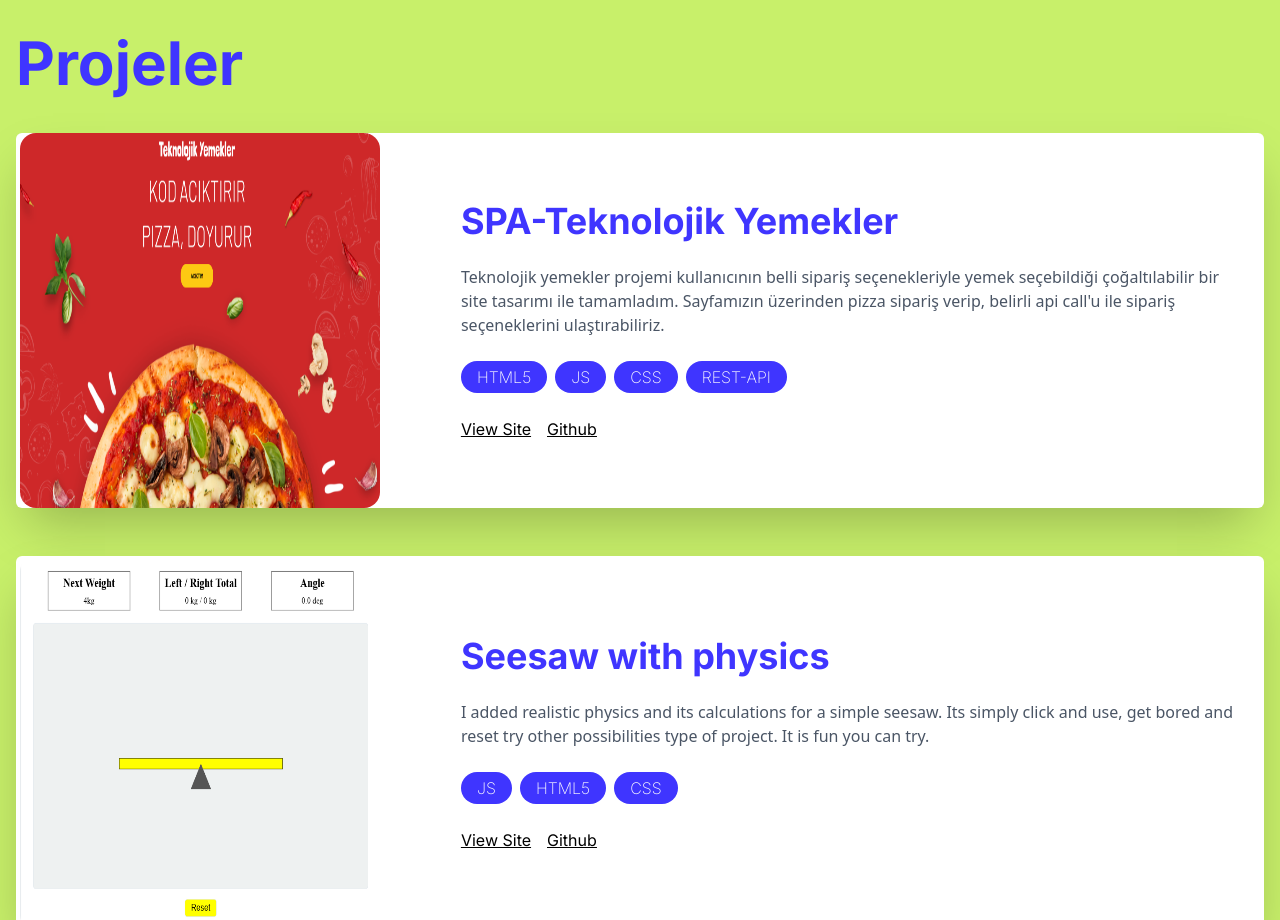
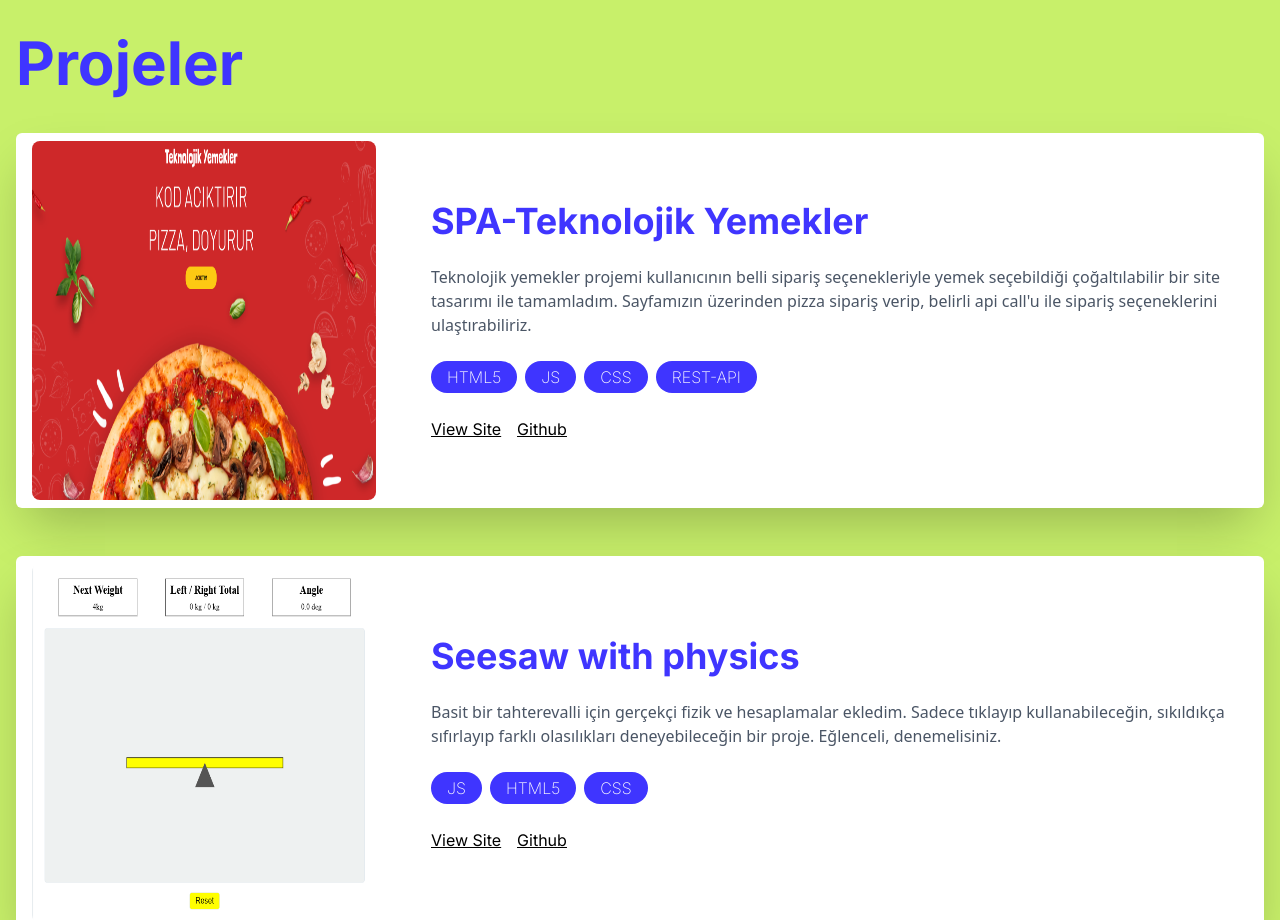
Before and after one commit to YureiSh/portfolio, a React (Vite) app: page / in a window 1280 px wide. Shown: the part 1880-2800 px from the top of the page. Built offline with nearby package versions, Linux system fonts and the light colour scheme.

Commit message:
project description en/tr options, padding fix

```diff
--- a/src/components/projects-components/Project.jsx
+++ b/src/components/projects-components/Project.jsx
@@ -2,11 +2,13 @@ import { useContext } from "react";
 import LMButtons from "./LMButtons";
 import ProjectLinks from "./ProjectLinks";
 import { ThemeContext } from "../../contexts/ThemeContext";
+import { LanguageContext } from "../../contexts/LanguageContext";
 
 const data = [{
     image: "/projects/project-0.png",
     title: "SPA-Teknolojik Yemekler",
-    description: "Teknolojik yemekler projemi kullanıcının belli sipariş seçenekleriyle yemek seçebildiği çoğaltılabilir bir site tasarımı ile tamamladım. Sayfamızın üzerinden pizza sipariş verip, belirli api call'u ile sipariş seçeneklerini ulaştırabiliriz.",
+    description_tr: "Teknolojik yemekler projemi kullanıcının belli sipariş seçenekleriyle yemek seçebildiği çoğaltılabilir bir site tasarımı ile tamamladım. Sayfamızın üzerinden pizza sipariş verip, belirli api call'u ile sipariş seçeneklerini ulaştırabiliriz.",
+    description_en: "I completed my technological meals project by designing a scalable website where users can select meals with specific order options. Through our page, users can place pizza orders and send their order preferences via a specific API call.",
     languages: ["HTML5", "JS", "CSS", "REST-API"],
     links: [
         { github: "https://github.com/YureiSh/fsweb-s8-challenge-pizza", site: "#1" }
@@ -15,7 +17,8 @@ const data = [{
 {
     image: "/projects/project-1.png",
     title: "Seesaw with physics",
-    description: "I added realistic physics and its calculations for a simple seesaw. Its simply click and use, get bored and reset try other possibilities type of project. It is fun you can try.",
+    description_en: "I added realistic physics and its calculations for a simple seesaw. Its simply click and use, get bored and reset try other possibilities type of project. It is fun you can try.",
+    description_tr: "Basit bir tahterevalli için gerçekçi fizik ve hesaplamalar ekledim. Sadece tıklayıp kullanabileceğin, sıkıldıkça sıfırlayıp farklı olasılıkları deneyebileceğin bir proje. Eğlenceli, denemelisiniz.",
     languages: ["JS", "HTML5", "CSS"],
     links: [
         { github: "https://github.com/YureiSh/seesaw-simulation-byEnis-Ata-Erkol", site: "https://yureish.github.io/seesaw-simulation-byEnis-Ata-Erkol/" }
@@ -25,17 +28,18 @@ const data = [{
 
 const Project = () => {
     const {darkMode} = useContext(ThemeContext);
+    const {language} = useContext(LanguageContext);
     return (
         <div className="flex flex-col gap-12 pb-12 ">
             {data.map((item, index) => (
-                <div key={`${item.title}-${index}`} className={` ${darkMode ? "bg-[#252128] text-white" : "bg-white" } rounded-md shadow-2xl flex flex-col items-center md:flex-row gap-15 `} >
+                <div key={`${item.title}-${index}`} className={` ${darkMode ? "bg-[#252128] text-white" : "bg-white" } rounded-md shadow-2xl flex flex-col items-center md:flex-row gap-6 `} >
                     <div className="w-93.75 h-93.75 flex justify-center">
-                        <img className="rounded-2xl" src={item.image} alt={item.title} width="360" height="360" />
+                        <img className="rounded-2xl py-2 px-2" src={item.image} alt={item.title} width="360" height="360" />
 
                     </div>
                     <div className="md:w-2/3 w-full py-4 px-4 flex flex-col gap-y-6">
                         <h2 className={`text-4xl ${darkMode ? "text-[#8173DA]": "text-hero-blue"} font-bold`} > {item.title} </h2>
-                        <p className={`font-sans ${darkMode ? "text-white" : "text-gray-600"}`} > {item.description} </p>
+                        <p className={`font-sans ${darkMode ? "text-white" : "text-gray-600"}`} > {language == "tr" ? item.description_tr : item.description_en} </p>
                         <LMButtons languages={item.languages} />
                         <ProjectLinks links={item.links} />
                     </div>
--- a/src/textData.js
+++ b/src/textData.js
@@ -1,7 +1,7 @@
 export const textData = {
     tr:{
         toggleButton: "SWITCH TO ENGLISH",
-        heroH1: "Frontend\nDeveloper'ım", //whitespace-pre-line
+        heroH1: "Frontend\nDeveloper", //whitespace-pre-line
         heroH2: "…ölçeklenebilir ve sağlam frontend ürünleri\nharika kullanıcı deneyimleriyle üretmeyi seven biri.",
         skillsH1: "Yeteneklerim",
         ProfileH1: "Profil",
```
